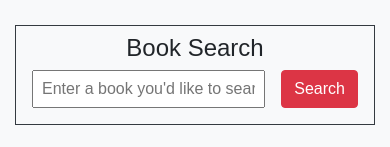
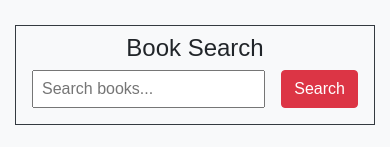
Before and after one commit to ajdlm/google-books-search, a React (Create React App) app in the folder client/: page / in a window 390 px wide. Shown: the part 361-508 px from the top of the page. Built offline with nearby package versions, Linux system fonts and the light colour scheme; no server answers.

Commit message:
Changed the search input placeholder so that it can be seen in its entirety even on mobile phone-sized viewports

```diff
--- a/client/src/components/SearchBar/index.js
+++ b/client/src/components/SearchBar/index.js
@@ -8,7 +8,7 @@ const SearchBar = props => {
             <h4 className="text-center mb-0 mt-2">Book Search</h4>
 
             <div className="input-group d-flex py-2 mb-2">
-                <input value={props.query} onChange={props.changeSearchInput} type="text" placeholder="Enter a book you'd like to search for." className="bookSearch flex-fill px-2 mx-3" />
+                <input value={props.query} onChange={props.changeSearchInput} type="text" placeholder="Search books..." className="bookSearch flex-fill px-2 mx-3" />
 
                 <button type="submit" onClick={props.searchForBook} className="searchButton btn btn-danger mr-3">Search</button>
             </div>
```
